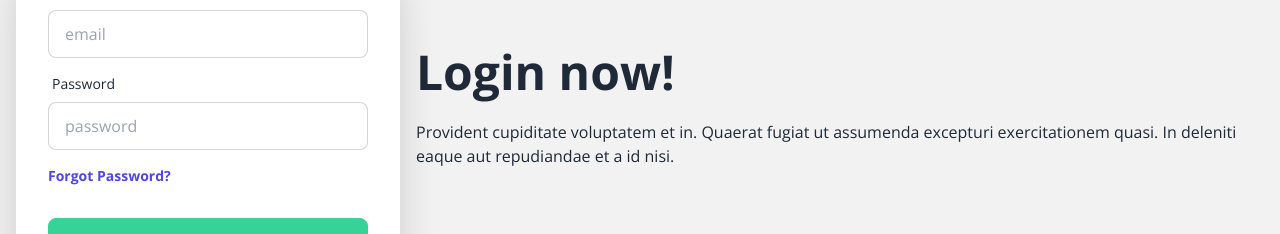
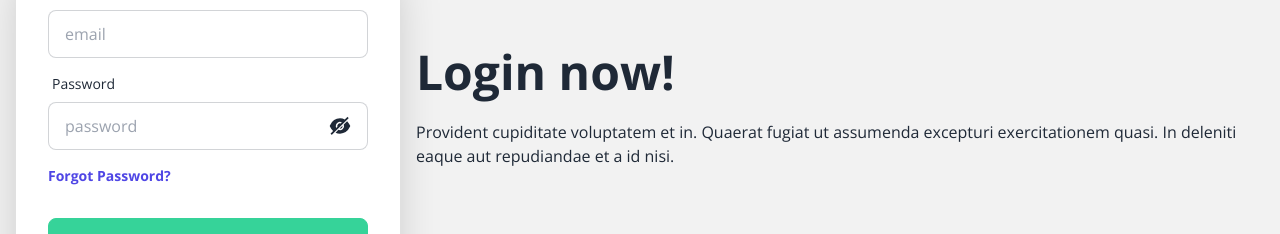
Before and after one commit to Ujjal-ENG/LogeAsi.com, a React (Vite) app in the folder client/: page /login in a window 1280 px wide. Shown: the part 368-602 px from the top of the page. Built offline with nearby package versions, Linux system fonts and the light colour scheme.

Commit message:
login show and hide pass successfully implement

```diff
--- a/client/src/components/pages/Login.jsx
+++ b/client/src/components/pages/Login.jsx
@@ -10,11 +10,13 @@
 /* eslint-disable react/jsx-no-undef */
 import React, { useContext, useState } from 'react';
 
+import { AiFillEye, AiFillEyeInvisible } from 'react-icons/ai';
 import { Link } from 'react-router-dom';
 import { AuthContext } from '../../context/AuthProvider';
 
 function Login() {
     const { loggedInUser } = useContext(AuthContext);
+    const [showPass, setShowPass] = useState(false);
     const [user, setUser] = useState({
         email: '',
         password: ''
@@ -45,11 +47,18 @@ function Login() {
                             </label>
                             <input id="email" type="email" placeholder="email" value={user.email} required onChange={handleChange} className="input input-bordered" />
                         </div>
-                        <div className="form-control">
+                        <div className="form-control relative">
                             <label className="label">
                                 <span className="label-text">Password</span>
                             </label>
-                            <input type="password" placeholder="password" id="password" required className="input input-bordered" value={user.password} onChange={handleChange} />
+                            <input type={showPass ? 'text' : 'password'} placeholder="password" id="password" required className="input input-bordered" value={user.password} onChange={handleChange} />
+
+                            {showPass ? (
+                                <AiFillEye className="absolute right-4 bottom-12 text-2xl" onClick={() => setShowPass(!showPass)} />
+                            ) : (
+                                <AiFillEyeInvisible className="absolute right-4 bottom-12 text-2xl" onClick={() => setShowPass(!showPass)} />
+                            )}
+
                             <div className="text-sm  pt-4">
                                 <Link to="/forgot-password" className="font-bold text-indigo-600 hover:text-indigo-500">
                                     Forgot Password?
```
